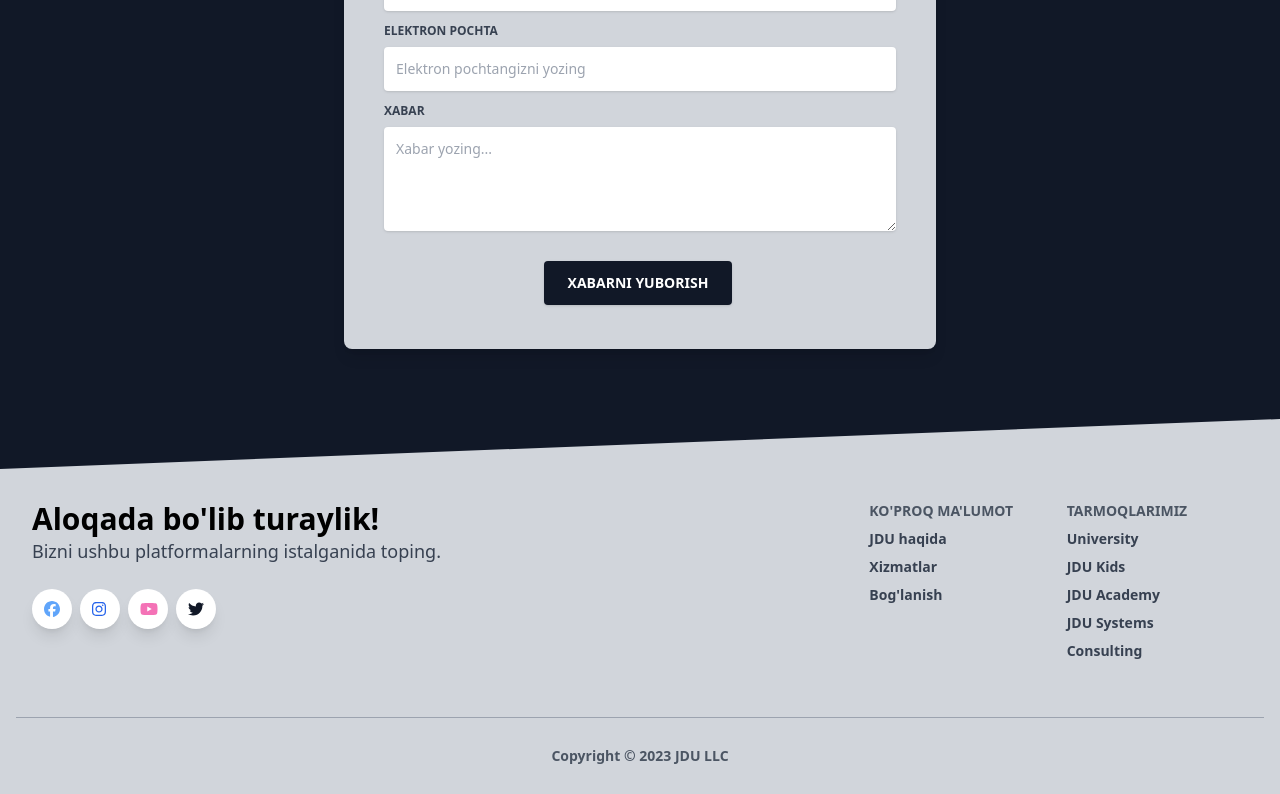
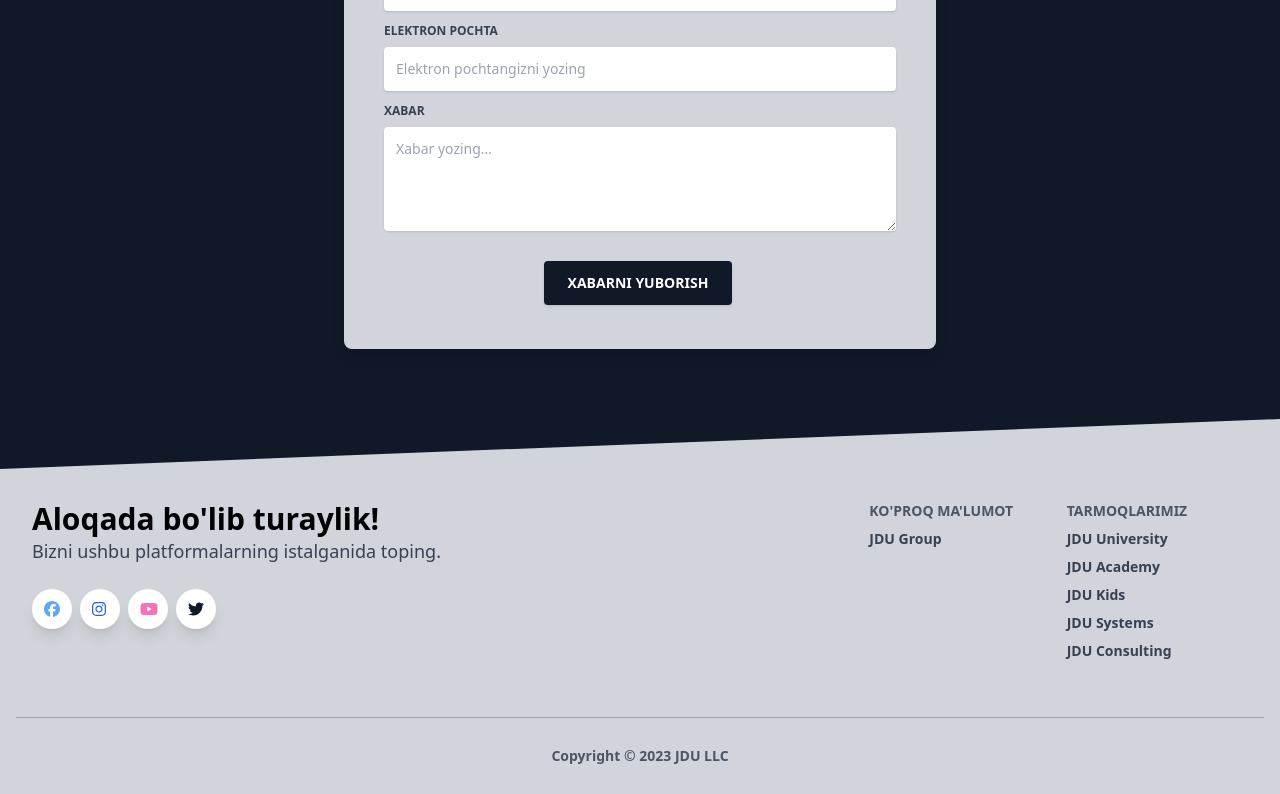
Before and after one commit to lochin/jdu-group, a Nuxt app: page / in a window 1280 px wide. Shown: the part 5635-6429 px from the top of the page. Built offline with nearby package versions, Linux system fonts and the light colour scheme.

Commit message:
Footer navigation

```diff
--- a/components/Footer.vue
+++ b/components/Footer.vue
@@ -43,13 +43,7 @@
               <span class="block uppercase text-gray-600 text-sm font-semibold mb-2">Ko'proq ma'lumot</span>
               <ul class="list-unstyled">
                 <li>
-                  <a class="text-gray-700 hover:text-gray-900 font-semibold block pb-2 text-sm" href="#">JDU haqida</a>
-                </li>
-                <li>
-                  <a class="text-gray-700 hover:text-gray-900 font-semibold block pb-2 text-sm" href="#">Xizmatlar</a>
-                </li>
-                <li>
-                  <a class="text-gray-700 hover:text-gray-900 font-semibold block pb-2 text-sm" href="#">Bog'lanish</a>
+                  <a class="text-gray-700 hover:text-gray-900 font-semibold block pb-2 text-sm" href="#group">JDU Group</a>
                 </li>
               </ul>
             </div>
@@ -57,19 +51,19 @@
               <span class="block uppercase text-gray-600 text-sm font-semibold mb-2">Tarmoqlarimiz</span>
               <ul class="list-unstyled">
                 <li>
-                  <a class="text-gray-700 hover:text-gray-900 font-semibold block pb-2 text-sm" href="#">University</a>
+                  <a class="text-gray-700 hover:text-gray-900 font-semibold block pb-2 text-sm" href="#university">JDU University</a>
                 </li>
                 <li>
-                  <a class="text-gray-700 hover:text-gray-900 font-semibold block pb-2 text-sm" href="#">JDU Kids</a>
+                  <a class="text-gray-700 hover:text-gray-900 font-semibold block pb-2 text-sm" href="#academy">JDU Academy</a>
                 </li>
                 <li>
-                  <a class="text-gray-700 hover:text-gray-900 font-semibold block pb-2 text-sm" href="#">JDU Academy</a>
+                  <a class="text-gray-700 hover:text-gray-900 font-semibold block pb-2 text-sm" href="#kids">JDU Kids</a>
                 </li>
                 <li>
-                  <a class="text-gray-700 hover:text-gray-900 font-semibold block pb-2 text-sm" href="#">JDU Systems</a>
+                  <a class="text-gray-700 hover:text-gray-900 font-semibold block pb-2 text-sm" href="#systems">JDU Systems</a>
                 </li>
                 <li>
-                  <a class="text-gray-700 hover:text-gray-900 font-semibold block pb-2 text-sm" href="#">Consulting</a>
+                  <a class="text-gray-700 hover:text-gray-900 font-semibold block pb-2 text-sm" href="#consulting">JDU Consulting</a>
                 </li>
               </ul>
             </div>
--- a/pages/index.vue
+++ b/pages/index.vue
@@ -1,5 +1,5 @@
 <template>
-  <main>
+  <main id="group">
     <div class="relative pt-16 pb-32 flex content-center items-center justify-center" style="min-height: 75vh">
       <div class="absolute top-0 w-full h-full bg-center bg-cover" style="background-image: url('/images/cover.jpg');">
         <span id="blackOverlay" class="w-full h-full absolute opacity-75 bg-black"></span>
```
